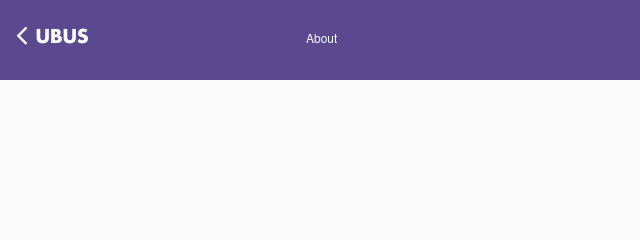
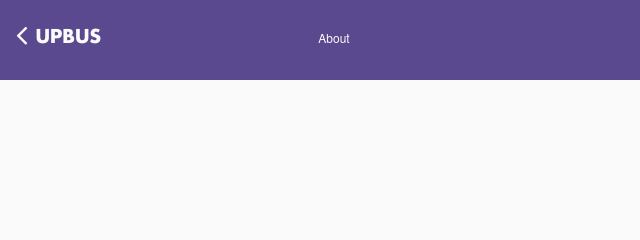
Before and after one commit to isjeffcom/phoneGapTestProject, a plain HTML site: page www/aboutus.html in a window 1280 px wide. Shown: the top 240 px of the page, 0-640 px from the left. Drawn offline with Linux system fonts and the light colour scheme; files whose address does not match are found by name.

Commit message:
change name

```diff
--- a/www/aboutus.html
+++ b/www/aboutus.html
@@ -15,7 +15,7 @@
     <link rel="stylesheet" type="text/css" href="css/aboutus.css?v=1.2" />
     <link rel="stylesheet" type="text/css" href="css/font-awesome.min.css" />
     <link rel="icon" href="./img/logo.png" type="image/gif" sizes="32x32">
-    <title>UBUS (alpha) - For University of Portsmouth</title>
+    <title>UPBUS (alpha) - For University of Portsmouth</title>
     <style type="text/css">
 
 		@font-face {
@@ -45,7 +45,7 @@
 
     		<div class='topbar'>
           <a href='index.html'><i class="fa fa-angle-left topbar_left" aria-hidden="true"></i></a>
-    			<div class='topbar_logo' id='logo'><a>UBUS</a></div>
+    			<div class='topbar_logo' id='logo'><a>UPBUS</a></div>
           <div class='topbar_right'><a>About</a></div>
     		</div>
 
```
Also changed, not shown: www/index.html (+2 -2 lines), www/timetable.html (+1 -1 lines).
